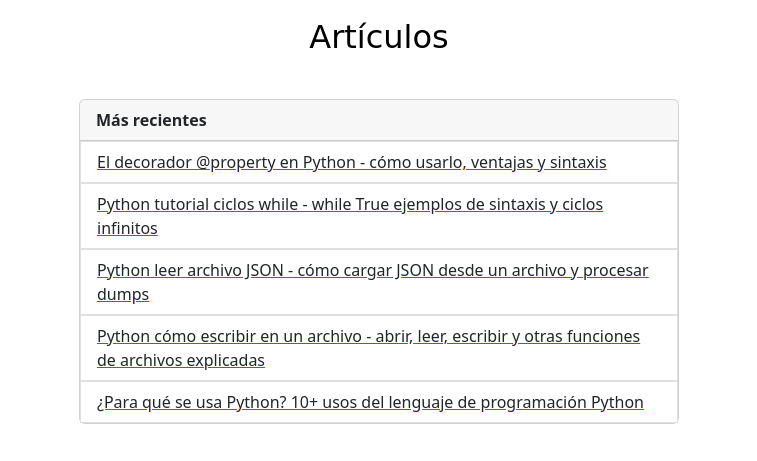
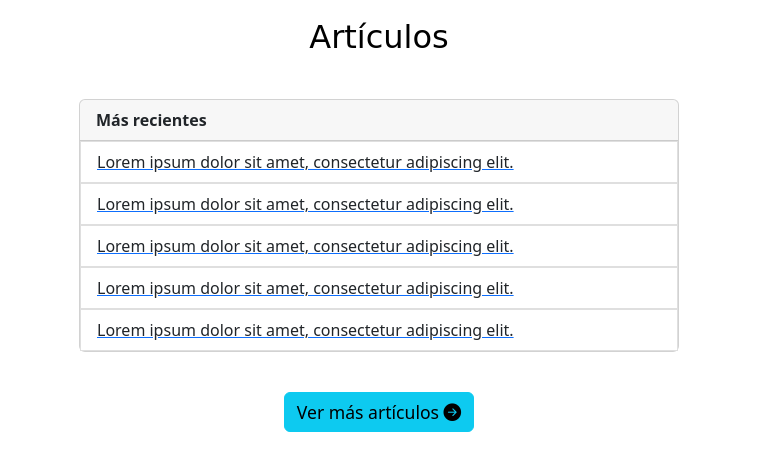
Before and after one commit to OscarGSA7/PlantillaDemo.github.io, a plain HTML site: page index.html in a window 1280 px wide. Shown: the part 2814-3275 px from the top of the page, without its empty margins (261-1018 px from the left). Drawn offline with nearby package versions, Linux system fonts and the light colour scheme; a web font is replaced by a local one.

Commit message:
Add files via upload

```diff
--- a/index.html
+++ b/index.html
@@ -251,27 +251,27 @@
         <ul class="list-group list-group-flush">
           <a href="https://www.freecodecamp.org/espanol/news/" target="_blank" rel="noopener noreferrer">
             <li class="list-group-item">
-              El decorador @property en Python - cómo usarlo, ventajas y sintaxis
+              Lorem ipsum dolor sit amet, consectetur adipiscing elit.
             </li>
           </a>
           <a href="https://www.freecodecamp.org/espanol/news/" target="_blank" rel="noopener noreferrer">
             <li class="list-group-item">
-              Python tutorial ciclos while - while True ejemplos de sintaxis y ciclos infinitos
+              Lorem ipsum dolor sit amet, consectetur adipiscing elit.
             </li>
           </a>
           <a href="https://www.freecodecamp.org/espanol/news/" target="_blank" rel="noopener noreferrer">
             <li class="list-group-item">
-              Python leer archivo JSON - cómo cargar JSON desde un archivo y procesar dumps
+              Lorem ipsum dolor sit amet, consectetur adipiscing elit.
             </li>
           </a>
           <a href="https://www.freecodecamp.org/espanol/news/" target="_blank" rel="noopener noreferrer">
             <li class="list-group-item">
-              Python cómo escribir en un archivo - abrir, leer, escribir y otras funciones de archivos explicadas
+              Lorem ipsum dolor sit amet, consectetur adipiscing elit.
             </li>
           </a>
           <a href="https://www.freecodecamp.org/espanol/news/" target="_blank" rel="noopener noreferrer">
             <li class="list-group-item">
-              ¿Para qué se usa Python? 10+ usos del lenguaje de programación Python
+              Lorem ipsum dolor sit amet, consectetur adipiscing elit.
             </li>
           </a>
         </ul>
```
